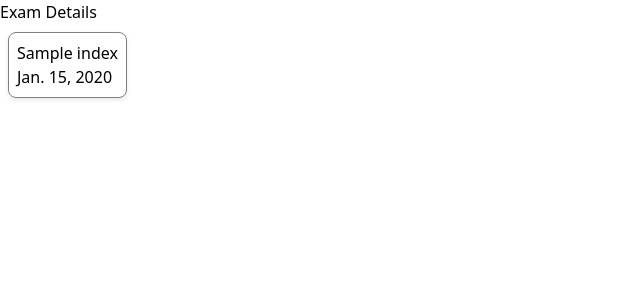
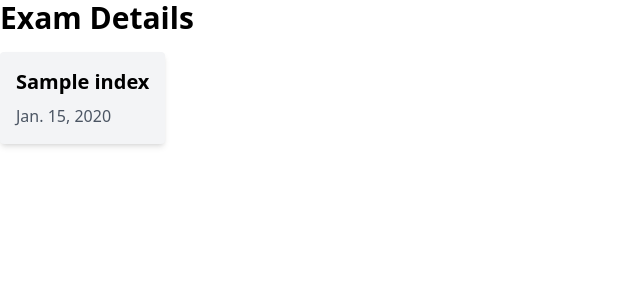
Before and after one commit to Mijashh/exam, a Django app: page /exams/ in a window 1280 px wide. Shown: the top 300 px of the page, without its empty margins (0-640 px from the left). Run offline with Django 4.2, Linux system fonts and the light colour scheme; tables that the repository leaves empty hold one stand-in row (values such as "Sample post"); some libraries are stand-ins or nearby versions.

Commit message:
feat: add templates to view details given in admin panel

```diff
--- a/Exam_Details/models.py
+++ b/Exam_Details/models.py
@@ -1,13 +1,19 @@
 from django.db import models
-
+from autoslug import AutoSlugField
 
 class ExamIndex(models.Model):
     exam_name = models.CharField(max_length=200)
+
     university = models.CharField(max_length=100)
     exam_date=models.DateField()
+    slug=models.SlugField(blank=True, unique=True)
+
+    def __str__(self):
+        return self.exam_name
 
     class Meta:
         db_table = "index"
+
 
 class ExamDetails(models.Model):
     exam_index=models.ForeignKey(ExamIndex,on_delete=models.CASCADE)
@@ -15,9 +21,8 @@ class ExamDetails(models.Model):
     exam_syallabus=models.TextField()
     exam_eligibility=models.TextField()
     exam_official_website=models.URLField()
-
-    @property
-    def exam_name(self):
+    courses_offered=models.TextField()
+    def __str__(self):
         return self.exam_index.exam_name
 
 # class Exam_resources(models.Model):
--- a/Exam_Details/templates/Exam_Details/details.html
+++ b/Exam_Details/templates/Exam_Details/details.html
@@ -11,11 +11,12 @@
                 <h2 class="text-xl font-semibold mb-2">{{ exam_detail.exam_index.exam_name }}</h2>
                 <div class="mb-4">
                     <strong>Description:</strong>
-                    <p class="text-gray-600">{{ exam_detail.exam_description }}</p>
+                    <p class="text-gray-600">
+                        {{ exam_detail.exam_description}}</p>
                 </div>
                 <div class="mb-4">
                     <strong>Syllabus:</strong>
-                    <p class="text-gray-600">{{ exam_detail.exam_syallabus }}</p>
+                    <p class="text-gray-600">{{ exam_detail.exam_syallabus| linebreaks }}</p>
                 </div>
                 <div class="mb-4">
                     <strong>Eligibility:</strong>
--- a/Exam_Details/templates/Exam_Details/index.html
+++ b/Exam_Details/templates/Exam_Details/index.html
@@ -1,18 +1,15 @@
-{% load static %}
 <html>
 <head>
     <title>Exam Details</title>
     <script src="https://cdn.tailwindcss.com"></script>
-    <link rel="stylesheet" href="{% static 'Exam_Details/style.css' %}">
 </head>
 <body>
-    <h1>Exam Details</h1>
-    <div class="flex-container">
+    <h1 class="text-3xl font-semibold mb-4">Exam Details</h1>
+    <div class="flex flex-row space-x-10">
         {% for exam in exam_items %}
-            <div class="flex-item">
-                <a href="/exams/{{ exam.exam_name }}">{{ exam.exam_name}}<br>
-                    {{exam.exam_date}}
-                </a>
+            <div class="w-1/7 p-4 bg-gray-100 rounded shadow-md">
+                <a href="{{exam.slug}}" class="block text-xl font-semibold mb-2">{{ exam.exam_name }}</a>
+                <p class="text-gray-600">{{ exam.exam_date }}</p>
             </div>
         {% endfor %}
     </div>
--- a/Exam_Details/urls.py
+++ b/Exam_Details/urls.py
@@ -3,5 +3,5 @@ from . import views
 
 urlpatterns = [
     path("",views.exam_view,name="index"),
-    path("<str:value>/",views.exam_details_view,name="details"),
+    path("<slug:value>/",views.exam_details_view,name="details"),
 ]
--- a/Exam_Details/views.py
+++ b/Exam_Details/views.py
@@ -1,6 +1,7 @@
+from django.http import Http404
 from django.shortcuts import render
-from django.http import HttpResponse
-from .models import ExamIndex,ExamDetails
+
+from .models import ExamDetails, ExamIndex
 
 
 def exam_view(request):
@@ -8,5 +9,7 @@ def exam_view(request):
     return render(request,"Exam_Details/index.html",{"exam_items":exam_items})
 
 def exam_details_view(request,value):
-    exam_details=ExamDetails.objects.all()
-    return render(request,"Exam_Details/details.html",{"exam_details":exam_details})
+    exam_details = ExamDetails.objects.filter(exam_index__slug=value)
+    if not exam_details:
+        raise Http404
+    return render(request, "Exam_Details/details.html", {"exam_details": exam_details})
--- a/Exams/settings.py
+++ b/Exams/settings.py
@@ -38,6 +38,7 @@ INSTALLED_APPS = [
     'django.contrib.messages',
     'django.contrib.staticfiles',
     'Exam_Details',
+    'autoslug'
 ]
 
 MIDDLEWARE = [
```
Also changed, not shown: Exam_Details/admin.py (+6 -1 lines), Exam_Details/migrations/0007_examindex_slug.py (added), Exam_Details/migrations/0008_alter_examindex_slug.py (added), Exam_Details/migrations/0009_alter_examindex_slug.py (added), Exam_Details/migrations/0010_alter_examindex_slug.py (added), Exam_Details/migrations/0011_remove_examindex_slug.py (added), Exam_Details/migrations/0012_examindex_slug.py (added), Exam_Details/migrations/0013_remove_examindex_slug.py (added), Exam_Details/migrations/0014_examindex_slug.py (added), Exam_Details/migrations/0015_alter_examindex_slug.py (added), Exam_Details/migrations/0016_examdetails_courses_offered.py (added).
